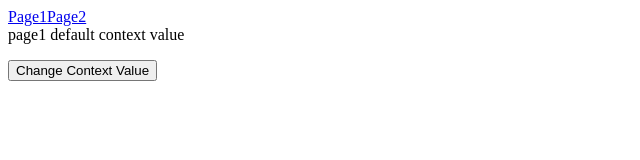
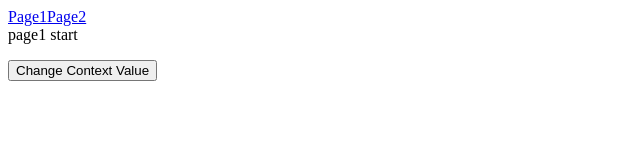
Before and after one commit to RichardVanMaaren/react-ts-context-example, a React (Create React App) app: page /Page1 in a window 1280 px wide. Shown: the top 160 px of the page, without its empty margins (0-640 px from the left). Built offline with nearby package versions, Linux system fonts and the light colour scheme.

Commit message:
3 files modified

```diff
--- a/App.tsx
+++ b/App.tsx
@@ -6,7 +6,7 @@ import Page2 from './page2';
 import UserContext from './context';
 
 function App() {
-  const [context, setContext] = useState('default context value');
+  const [context, setContext] = useState('start');
 
   return (
     <div>
--- a/context.tsx
+++ b/context.tsx
@@ -1,5 +1,6 @@
 import React, {createContext} from 'react'
 
-const UserContext = React.createContext("default")
+const UserContext = React.createContext("user")
+export const SecondContext = React.createContext("instance")
 
 export default UserContext;
--- a/page1.tsx
+++ b/page1.tsx
@@ -1,8 +1,10 @@
 import React, { useContext } from 'react';
 import UserContext from './context';
+import {SecondContext} from './context';
 
 const Page1 = () => {
   const [context, setContext] = useContext(UserContext);
+  const [context2, setContext2] = useContext(SecondContext);
   return (
     <html>
       page1 {context} <p/>
```
